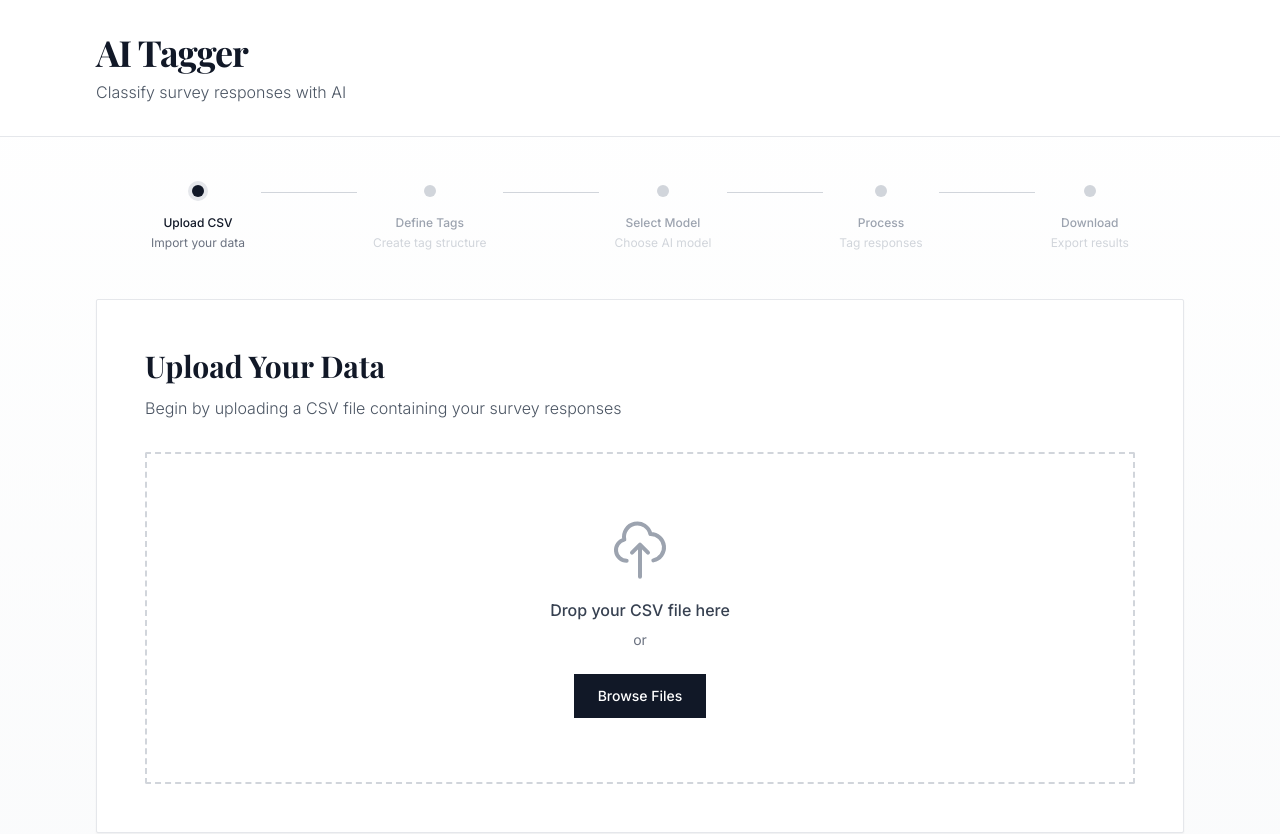
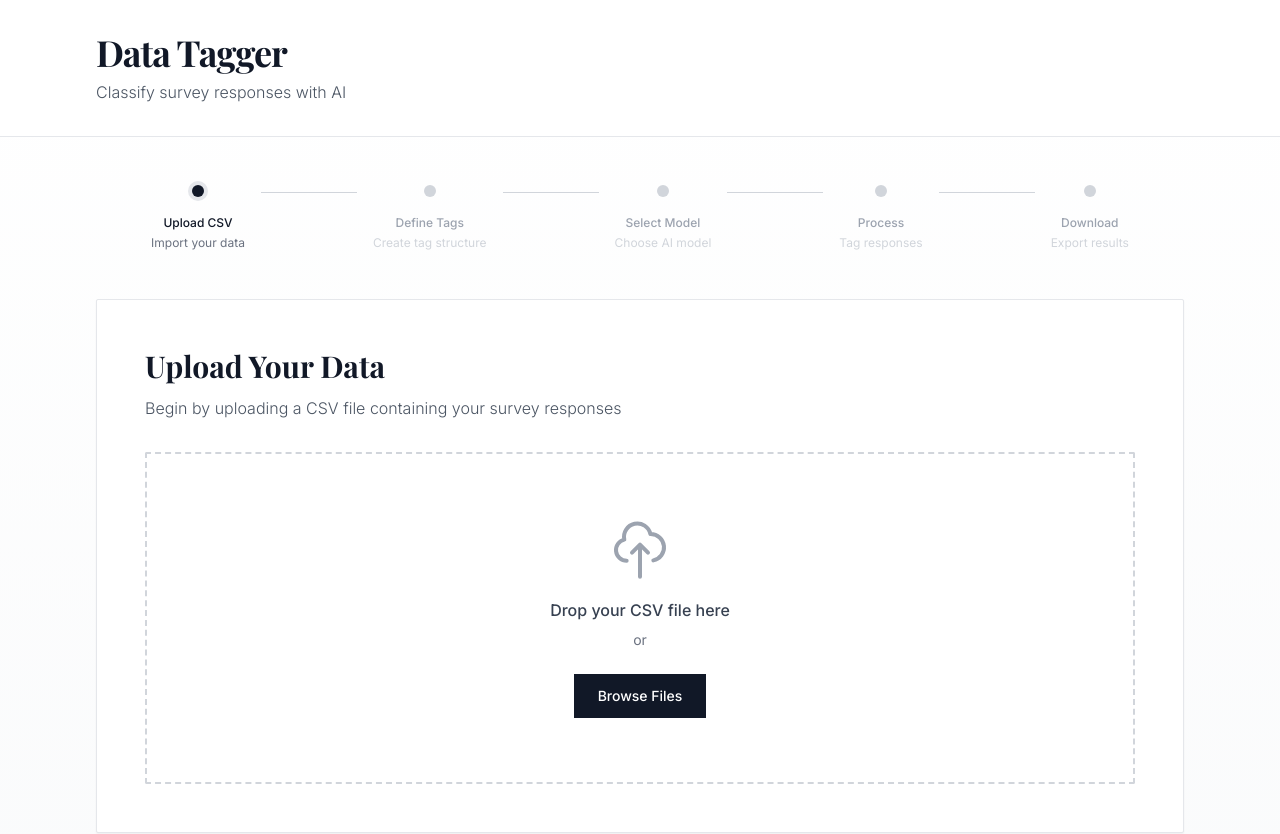
Before and after one commit to Apochry/Data-Tagger, a React (Vite) app: page / in a window 1280 px wide. Shown: the top 834 px of the page. Built offline with nearby package versions, Linux system fonts and the light colour scheme.

Commit message:
Update App.jsx

```diff
--- a/src/App.jsx
+++ b/src/App.jsx
@@ -108,7 +108,7 @@ function App() {
       <header className="border-b border-gray-200 bg-white">
         <div className="max-w-6xl mx-auto px-8 py-8">
           <h1 className="text-4xl font-bold text-gray-900 tracking-tight">
-            AI Tagger
+            Data Tagger
           </h1>
           <p className="text-gray-600 mt-2 font-light">
             Classify survey responses with AI
```
